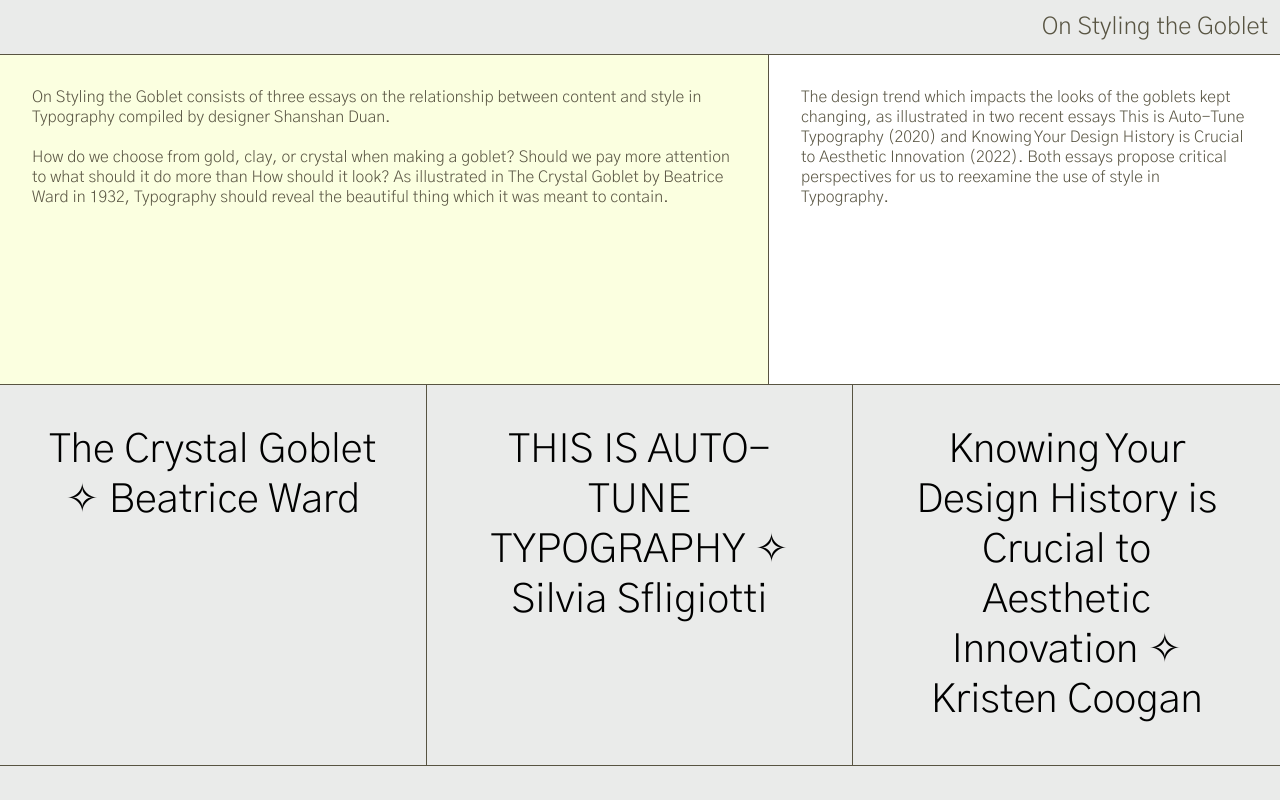
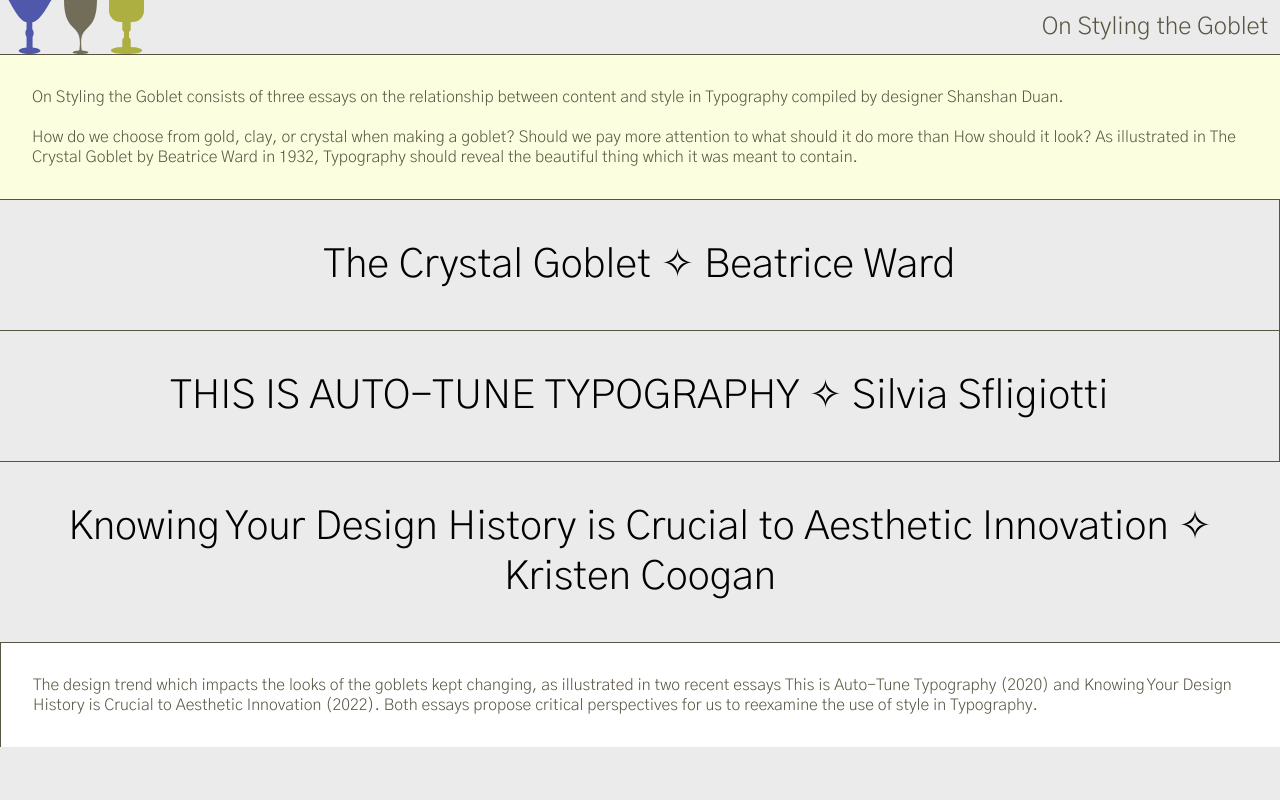
Before and after one commit to ssduan/binding, a plain HTML site: page index.html in a window 1280 px wide. Drawn offline with Linux system fonts and the light colour scheme.

Commit message:
added goblet icons

```diff
--- a/assets/common.css
+++ b/assets/common.css
@@ -11,24 +11,24 @@
         --base: 16px;
     }
 
-
+/*
     main {
         display: grid;
         grid-template-columns: 3fr 2fr;
         grid-template-areas: ".intro  aside"
-    }
+    } */
 
     aside {
         border-left: solid #585442 1px;
         border-top: 0px;
     }
 
-    ul {
+    /* ul {
         display: grid;
         grid-template-columns: 1fr 1fr 1fr;
 
     }
-
+     */
     li:nth-child(1), li:nth-child(2)  {
         border-right: solid #585442 1px;
 
@@ -38,11 +38,11 @@
             padding: 1em;
     }
 
-    body {
+    /* body {
         display: grid;
         grid-template-rows: 1fr 6fr auto;
 
-    }
+    } */
 
 
 }
@@ -54,6 +54,10 @@
     }
     h2 {
         padding: 0.5em;
+}
+
+img {
+    height: 47.5px;
 }
 
 }
@@ -154,3 +158,16 @@ li {
     padding: 0.5em;
     text-align: right;
 }
+
+
+img {
+    height: 54px;
+    padding-right: 0.5em;
+
+}
+
+.icons {
+    float:  left;
+    margin-left:     0.5em;
+
+}
--- a/index.html
+++ b/index.html
@@ -10,7 +10,13 @@
         <link href="https://fonts.googleapis.com/css2?family=Gothic+A1:wght@300&display=swap" rel="stylesheet">	</head>
 	<body>
 		<nav>
-			<p id="title">On Styling the Goblet</p>
+            <div class="icons">
+                  <img src="goblet_1.svg" alt="The Crystal Goblet">
+                  <img src="goblet_2.svg" alt="THIS IS AUTO-TUNE TYPOGRAPHY">
+                  <img src="goblet_3.svg" alt="Knowing Your Design History is Crucial to Aesthetic Innovation">
+
+             </div>
+            <p id="title">On Styling the Goblet</p>
         </nav>
 
 
@@ -25,11 +31,6 @@
                 How do we choose from gold, clay, or crystal when making a goblet? Should we pay more attention to what should it do more than How should it look? As illustrated in The Crystal Goblet by Beatrice Ward in 1932, Typography should reveal the beautiful thing which it was meant to contain.
               </p>
             </div>
-          <aside>
-                <p>
-                    The design trend which impacts the looks of the goblets kept changing, as illustrated in two recent essays This is Auto-Tune Typography (2020) and  Knowing Your Design History is Crucial to Aesthetic Innovation (2022). Both essays propose critical perspectives for us to reexamine the use of style in Typography.
-                </p>
-         </aside>
         </main>
 
 
@@ -55,6 +56,11 @@
 
 
 			</ul>
+            <aside>
+                <p>
+                    The design trend which impacts the looks of the goblets kept changing, as illustrated in two recent essays This is Auto-Tune Typography (2020) and  Knowing Your Design History is Crucial to Aesthetic Innovation (2022). Both essays propose critical perspectives for us to reexamine the use of style in Typography.
+                </p>
+         </aside>
 
 
 
```
Also changed, not shown: goblet_1.svg (added), goblet_2.svg (added), goblet_3.svg (added), 1 other file.
